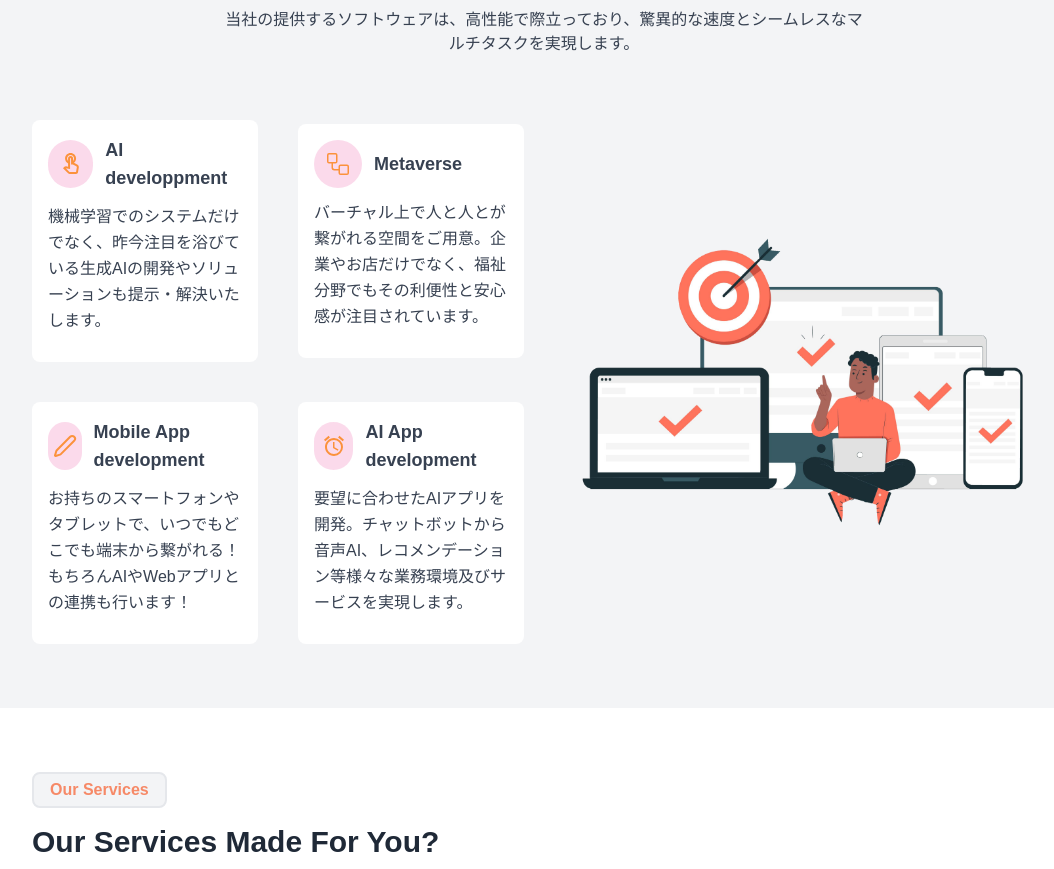
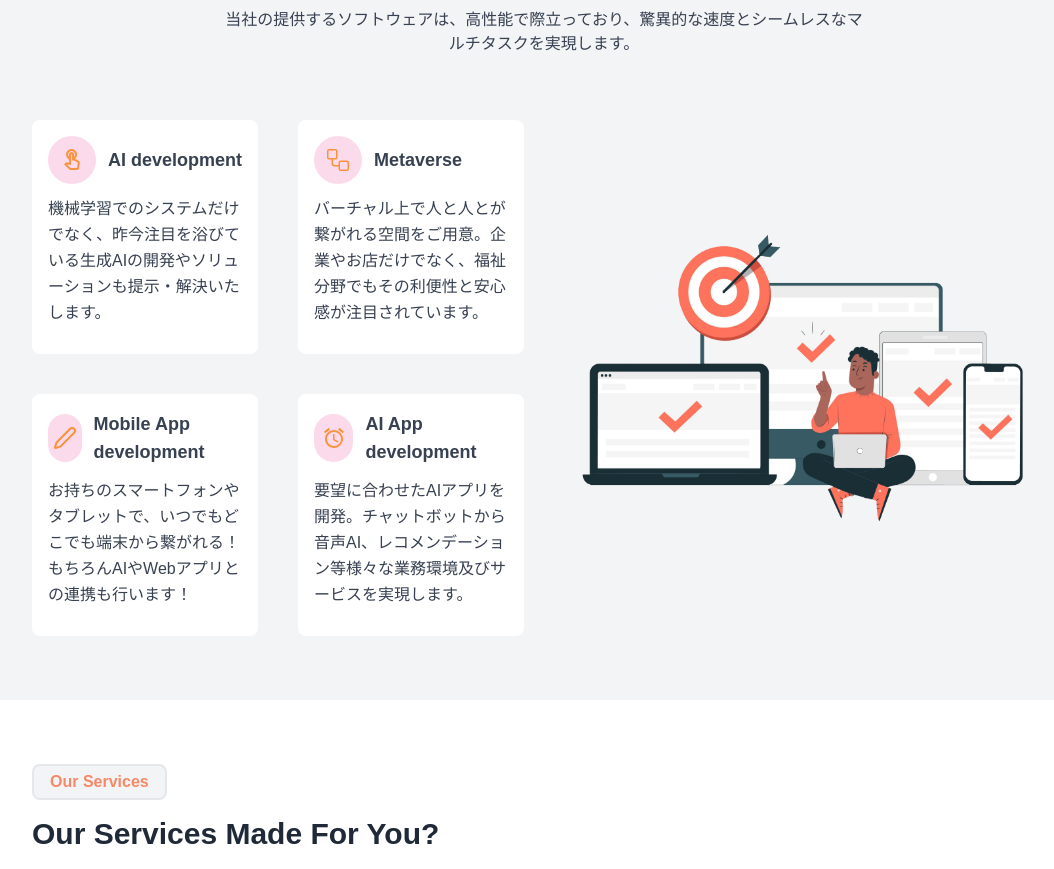
Before and after one commit to jiruneko/company, a Next.js app: page / in a window 1280 px wide. Shown: the part 1520-2389 px from the top of the page, without its empty margins (96-1150 px from the left). Built offline with nearby package versions, Linux system fonts and the light colour scheme; a web font is replaced by a local one.

Commit message:
typo fix

```diff
--- a/components/Home/Feature/Feature.tsx
+++ b/components/Home/Feature/Feature.tsx
@@ -32,7 +32,7 @@ const Feature = () => {
               </div>
               {/* Heading */}
               <h1 className="text-lg font-bold text-gray-700 mt-0 letter-spacing">
-              AI developpment
+              AI development
               </h1>
             </div>
             {/* description */}
```
